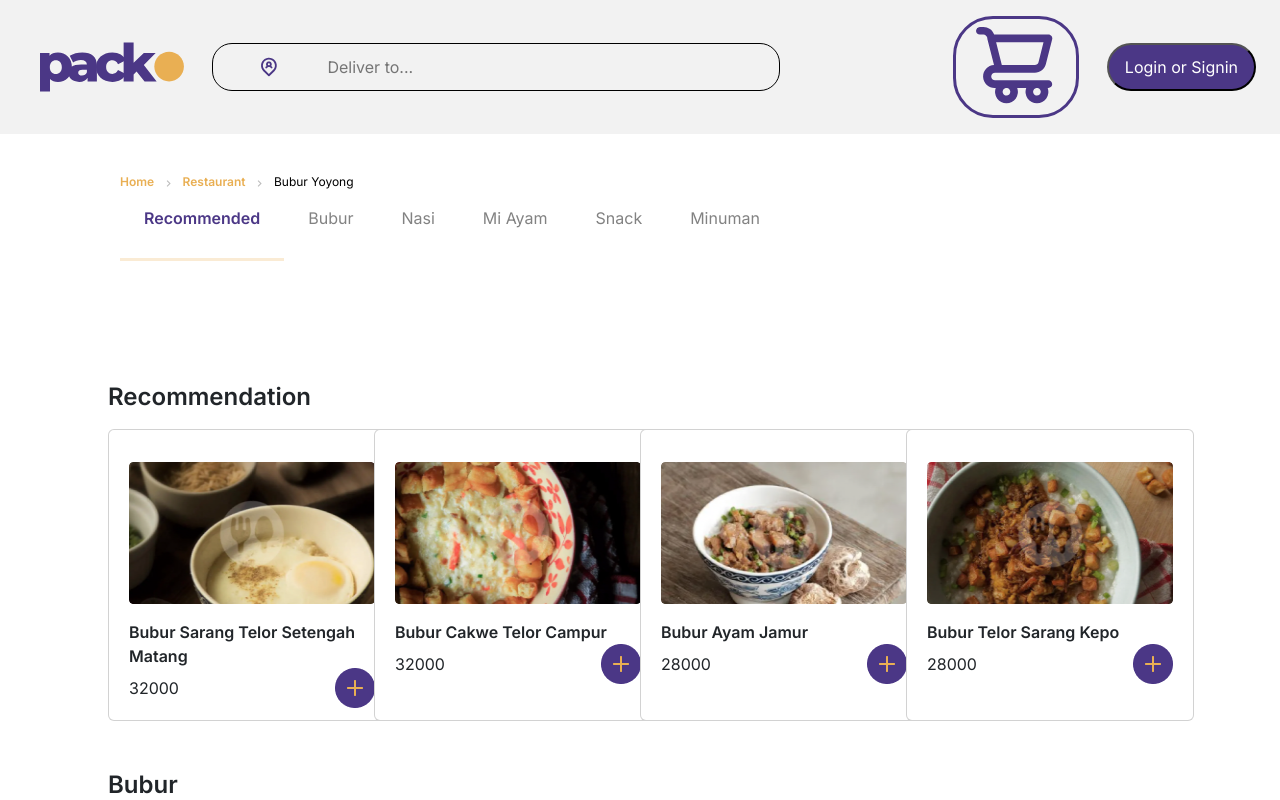
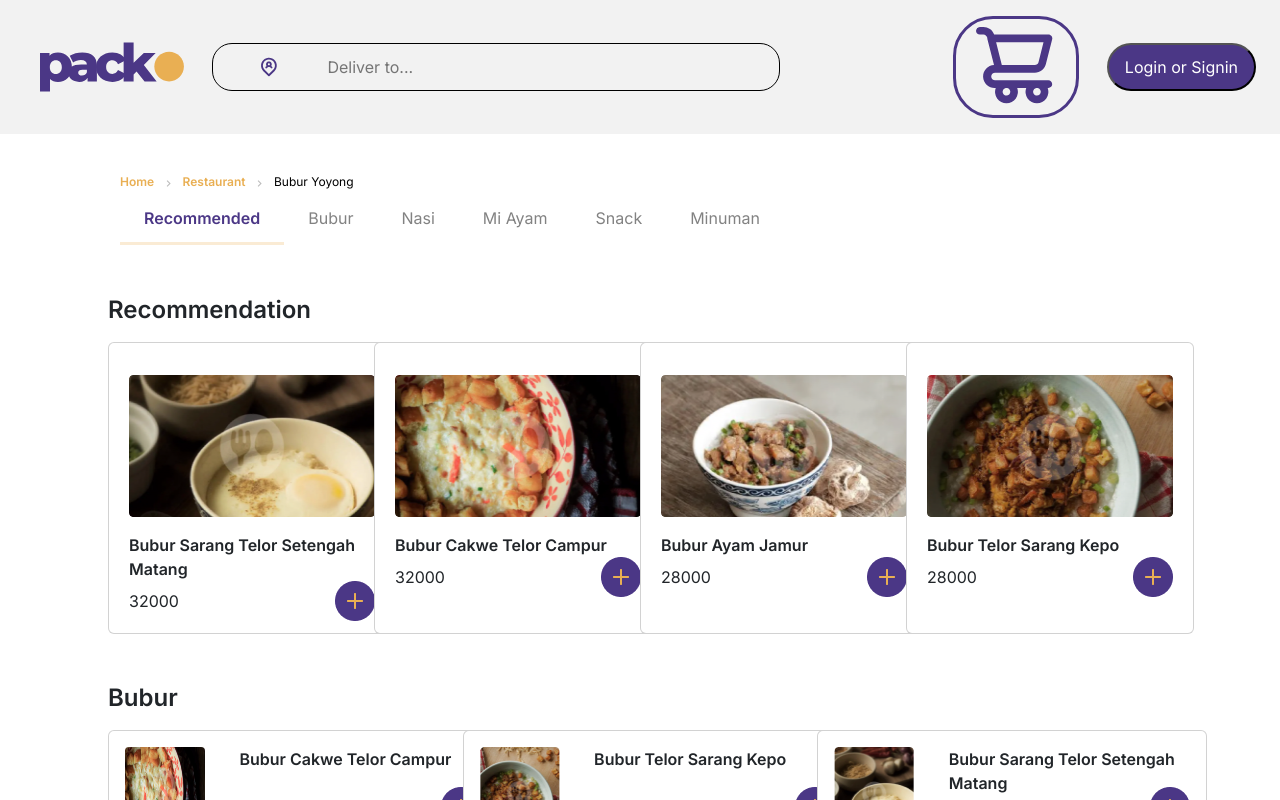
Before and after one commit to tatasulysta/packo-kelompok3, a React (Create React App) app: page / in a window 1280 px wide. Shown: the top 800 px of the page. Built offline with nearby package versions, Linux system fonts and the light colour scheme.

Commit message:
bugfix: fix height for navbar

```diff
--- a/src/components/Banner/styles.module.css
+++ b/src/components/Banner/styles.module.css
@@ -1,5 +1,5 @@
 .container {
-  padding: 40px 120px;
+  padding: 40px 120px 0 120px;
   display: flex;
   flex-direction: column;
 }
--- a/src/components/NavTab/styles.css
+++ b/src/components/NavTab/styles.css
@@ -1,3 +1,7 @@
+hr {
+  margin: 0;
+}
+
 .nav--item {
   list-style-type: none;
   text-align: center;
--- a/src/components/Navbar/styles.module.css
+++ b/src/components/Navbar/styles.module.css
@@ -1,14 +1,14 @@
 .navbar{
     display: flex;
-    flex-direction:row ;
+    flex-direction: row;
     flex-wrap: wrap;
     min-width: 100%;
     overflow-x:scroll ;
+    height: 56px;
 }
 .navbar>ul{
     display: flex;
     padding:0px;
-
 }
 .navbar::-webkit-scrollbar{
     display: none;
```
